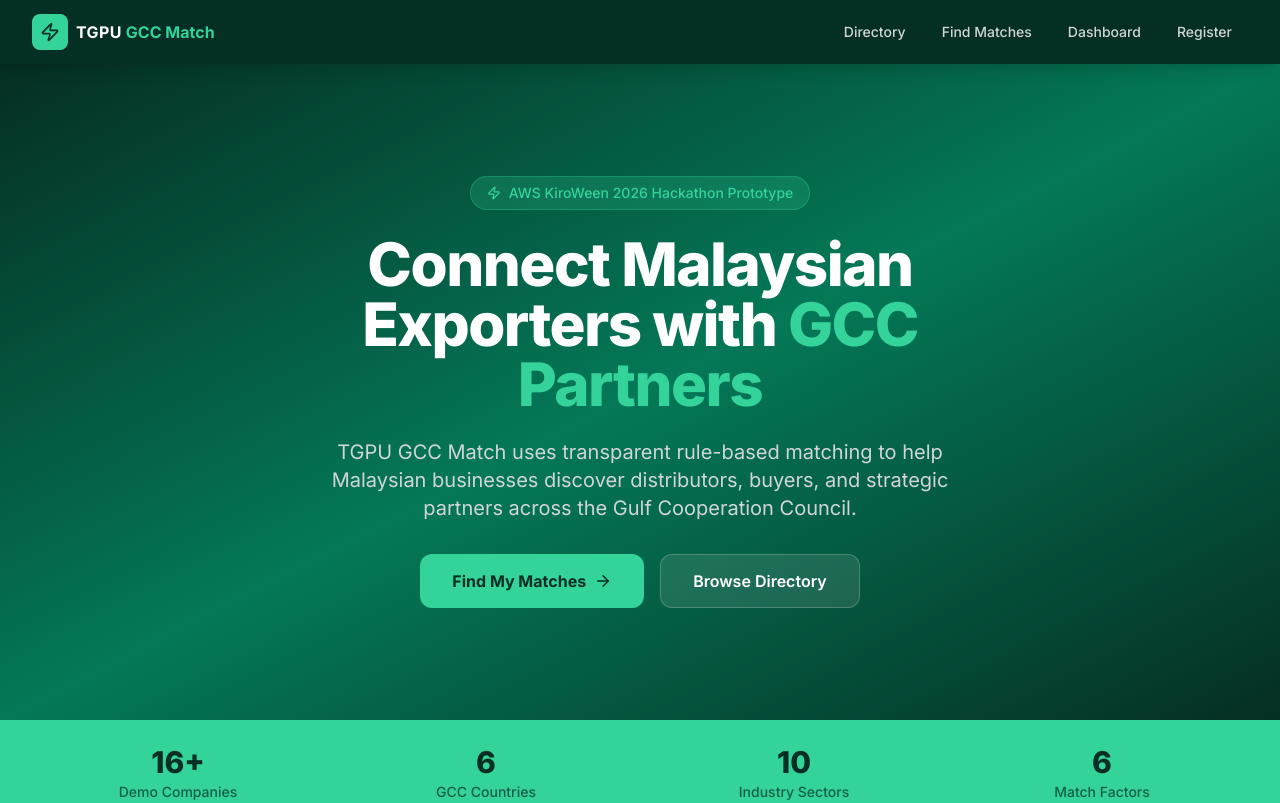
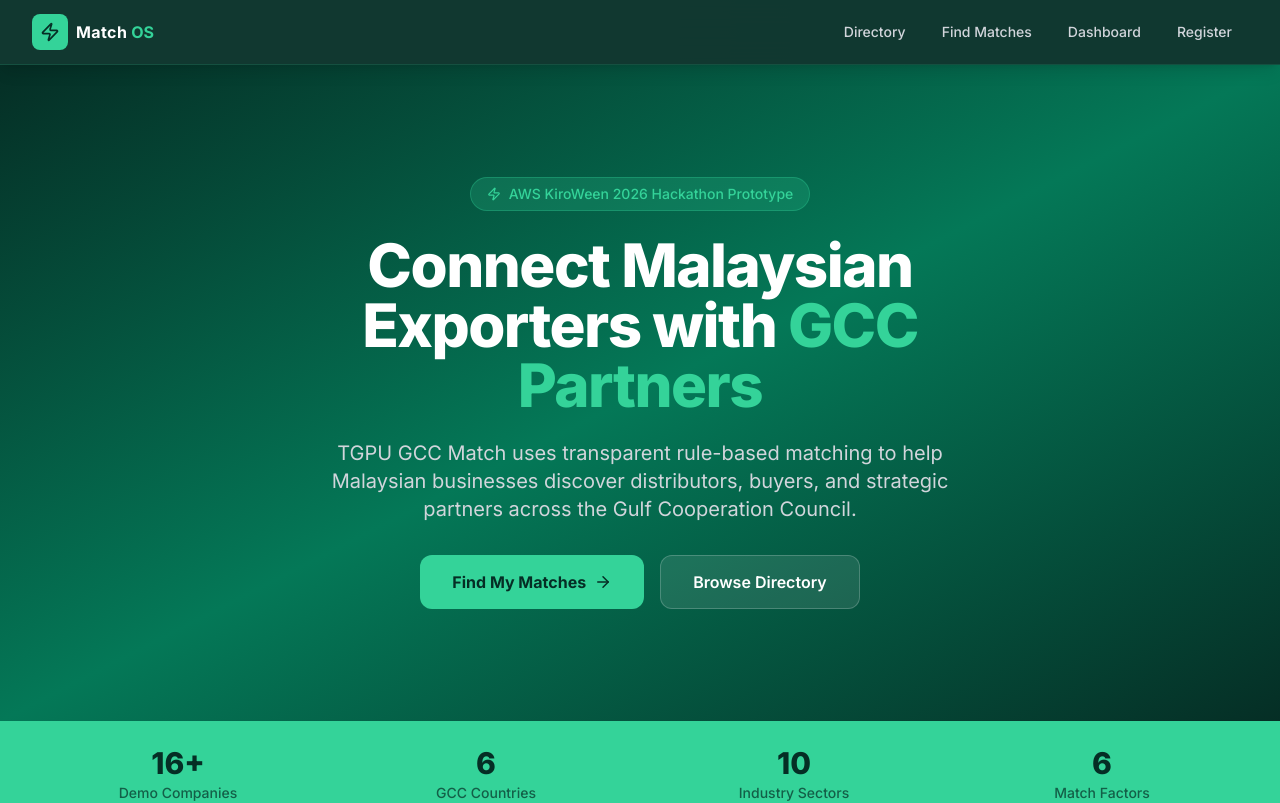
Before and after one commit to MamduhSaffin/tgpu-kiroween-2026, a React (Vite) app: page / in a window 1280 px wide. Shown: the top 803 px of the page. Built offline with nearby package versions, Linux system fonts and the light colour scheme.

Commit message:
style: introduce MatchOS emerald visual identity

```diff
--- a/src/components/Navbar.tsx
+++ b/src/components/Navbar.tsx
@@ -14,7 +14,7 @@ export default function Navbar() {
   const [open, setOpen] = useState(false)
 
   return (
-    <nav className="bg-tgpu-navy text-white shadow-lg sticky top-0 z-50">
+    <nav className="bg-tgpu-navy/95 backdrop-blur-xl text-white shadow-lg border-b border-emerald-400/15 sticky top-0 z-50">
       <div className="max-w-7xl mx-auto px-4 sm:px-6 lg:px-8">
         <div className="flex items-center justify-between h-16">
           {/* Logo */}
@@ -23,8 +23,8 @@ export default function Navbar() {
               <Zap size={20} className="text-tgpu-navy" />
             </div>
             <div className="leading-tight">
-              <span className="font-bold text-base tracking-wide text-white">TGPU</span>
-              <span className="text-tgpu-gold font-bold text-base ml-1">GCC Match</span>
+              <span className="font-bold text-base tracking-wide text-white">Match</span>
+              <span className="text-tgpu-gold font-bold text-base ml-1">OS</span>
             </div>
           </Link>
 
@@ -38,7 +38,7 @@ export default function Navbar() {
                   clsx(
                     'px-4 py-2 rounded-lg text-sm font-medium transition-colors',
                     isActive
-                      ? 'bg-tgpu-gold text-tgpu-navy'
+                      ? 'bg-emerald-300 text-emerald-950'
                       : 'text-gray-300 hover:text-white hover:bg-white/10'
                   )
                 }
```
